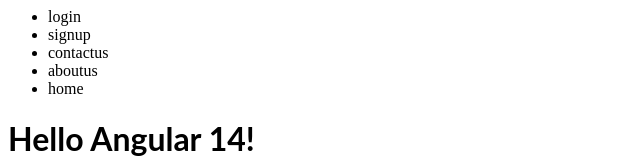
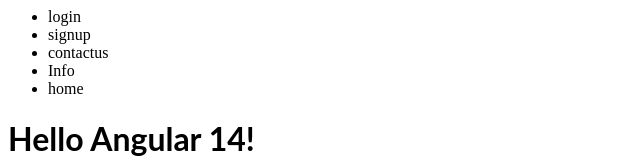
Before and after one commit to RamyaAmarnath/angular-ivy-7wg16t, an Angular app: page / in a window 1280 px wide. Shown: the top 160 px of the page, without its empty margins (0-640 px from the left). Built offline with nearby package versions, Linux system fonts and the light colour scheme.

Commit message:
1 file modified

```diff
--- a/src/app/Components/navbar/navbar.component.html
+++ b/src/app/Components/navbar/navbar.component.html
@@ -10,7 +10,7 @@
 				contactus
 			</a></li>
 		<li><a>
-				aboutus
+				Info
 			</a></li>
 		<li><a>
 				home
```
